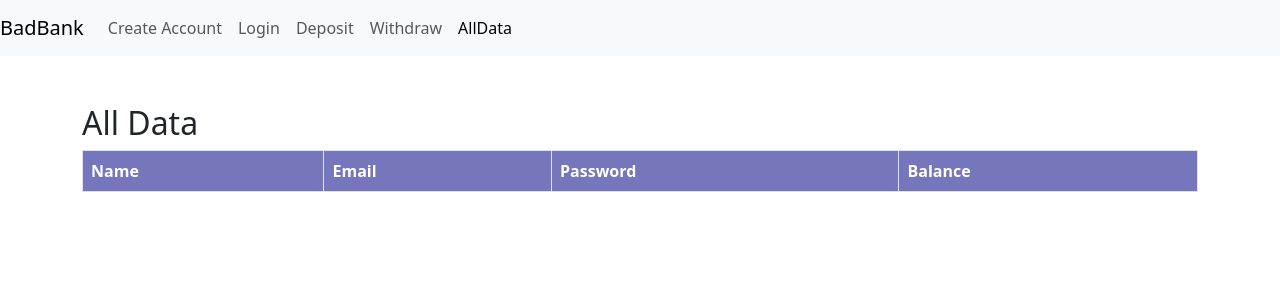
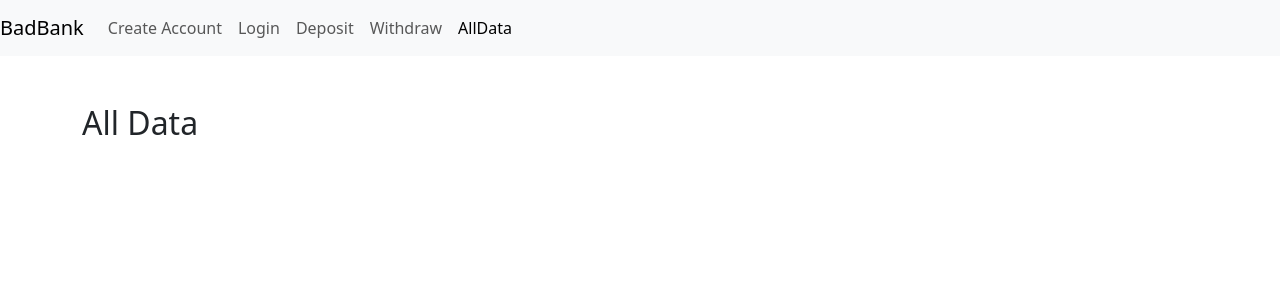
Before and after one commit to usacode/banking, a React (Create React App) app: page /alldata in a window 1280 px wide. Shown: the top 300 px of the page. Built offline with nearby package versions, Linux system fonts and the light colour scheme.

Commit message:
Code update

```diff
--- a/src/alldata.js
+++ b/src/alldata.js
@@ -1,6 +1,6 @@
 import React, { useContext } from 'react';
 import { BankContext } from './context';
-import { Table } from 'react-bootstrap';
+import { Card, Col, CardFooter } from 'react-bootstrap';
 
 const AllData = () => {
   const { accounts } = useContext(BankContext);
@@ -8,27 +8,18 @@ const AllData = () => {
   return (
     <div className=" container mt-5">
       <h2>All Data</h2>
-
-      <Table striped hover className="custom-table table-responsive">
-        <thead>
-          <tr>
-            <th>Name</th>
-            <th>Email</th>
-            <th>Password</th>
-            <th>Balance</th>
-          </tr>
-        </thead>
-        <tbody>
-          {accounts.map((account, index) => (
-            <tr key={index}>
-              <td>{account.name}</td>
-              <td>{account.email}</td>
-              <td>{account.password}</td>
-              <td>{account.balance}</td>
-            </tr>
-          ))}
-        </tbody>
-      </Table>
+      {accounts.map((account, index) => (
+        <Col xs={12} sm={8} md={6} lg={4} key={index} className="mt-3">
+          <Card className="bg-custom">
+            <Card.Body>
+              <Card.Text>{account.name}</Card.Text>
+              <Card.Text>{account.email}</Card.Text>
+              <Card.Text>Password: {account.password}</Card.Text>
+            </Card.Body>
+            <CardFooter> Balance: ${account.balance} </CardFooter>
+          </Card>
+        </Col>
+      ))}
     </div>
   );
 };
--- a/src/deposit.js
+++ b/src/deposit.js
@@ -54,7 +54,7 @@ function Deposit() {
         <Card className="bg-custom">
           <Card.Body>
             <Card.Text>
-              Balance: {currentUser ? currentUser.balance : 'N/A'}
+              Balance: ${currentUser ? currentUser.balance : 'N/A'}
             </Card.Text>
             <Form onSubmit={handleDeposit}>
               <Form.Group controlId="formDepositAmount">
--- a/src/login.js
+++ b/src/login.js
@@ -1,6 +1,8 @@
 import React, { useState, useContext } from 'react';
 import { Card, Form, Button, Alert, Col } from 'react-bootstrap';
 import { BankContext } from './context';
+import { toast } from 'react-toastify';
+import 'react-toastify/dist/ReactToastify.css';
 
 function Login() {
   const { accounts, setCurrentUser } = useContext(BankContext);
@@ -23,6 +25,10 @@ function Login() {
       setPassword('');
       // Clear any previous error messages
       setError('');
+      toast.success('Successfully Logged in.', {
+        position: 'top-center',
+        autoClose: 2000,
+      });
     } else {
       // If authentication fails, display error message
       setError('Invalid email or password');
--- a/src/withdraw.js
+++ b/src/withdraw.js
@@ -54,7 +54,7 @@ function Withdraw() {
         <Card className="bg-custom">
           <Card.Body>
             <Card.Text>
-              Balance: {currentUser ? currentUser.balance : 'N/A'}
+              Balance: ${currentUser ? currentUser.balance : 'N/A'}
             </Card.Text>
             <Form onSubmit={handleWithdraw}>
               <Form.Group controlId="formWithdrawAmount">
```
